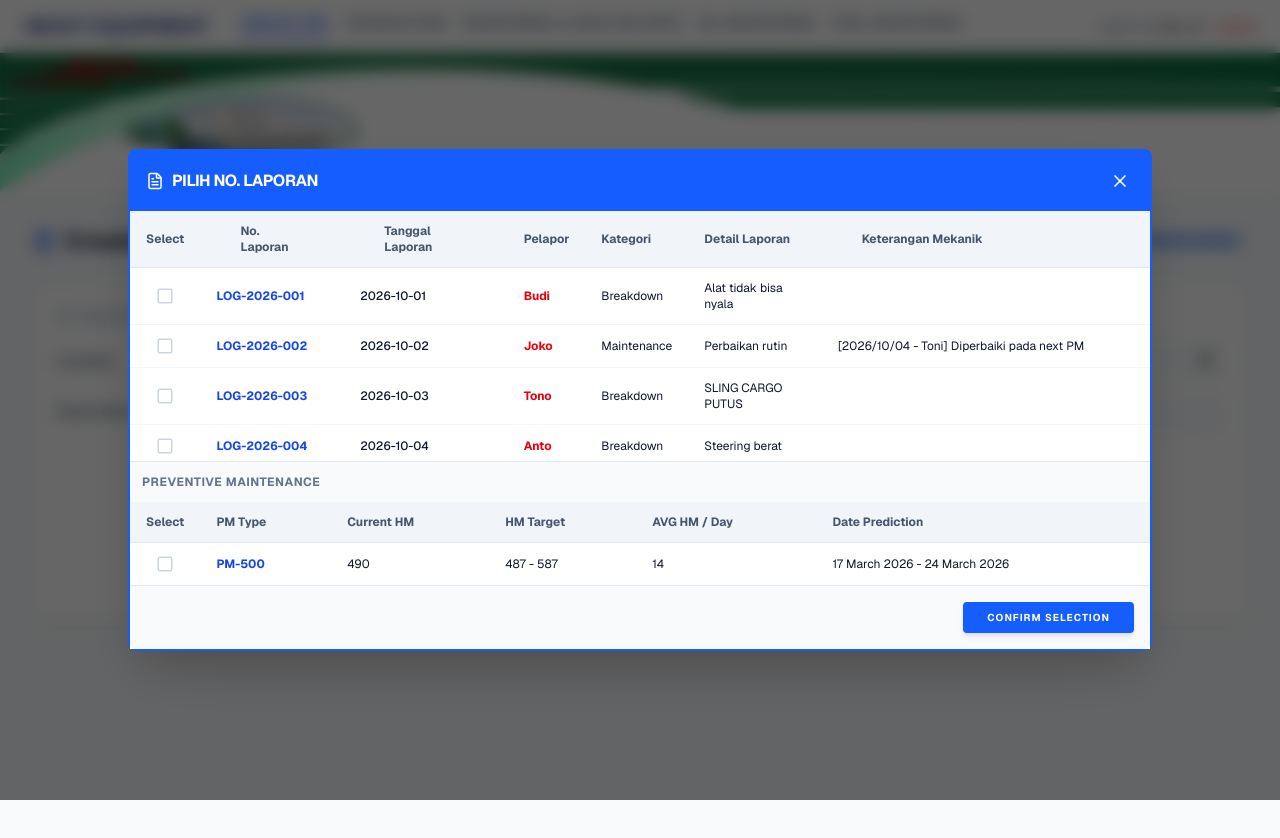
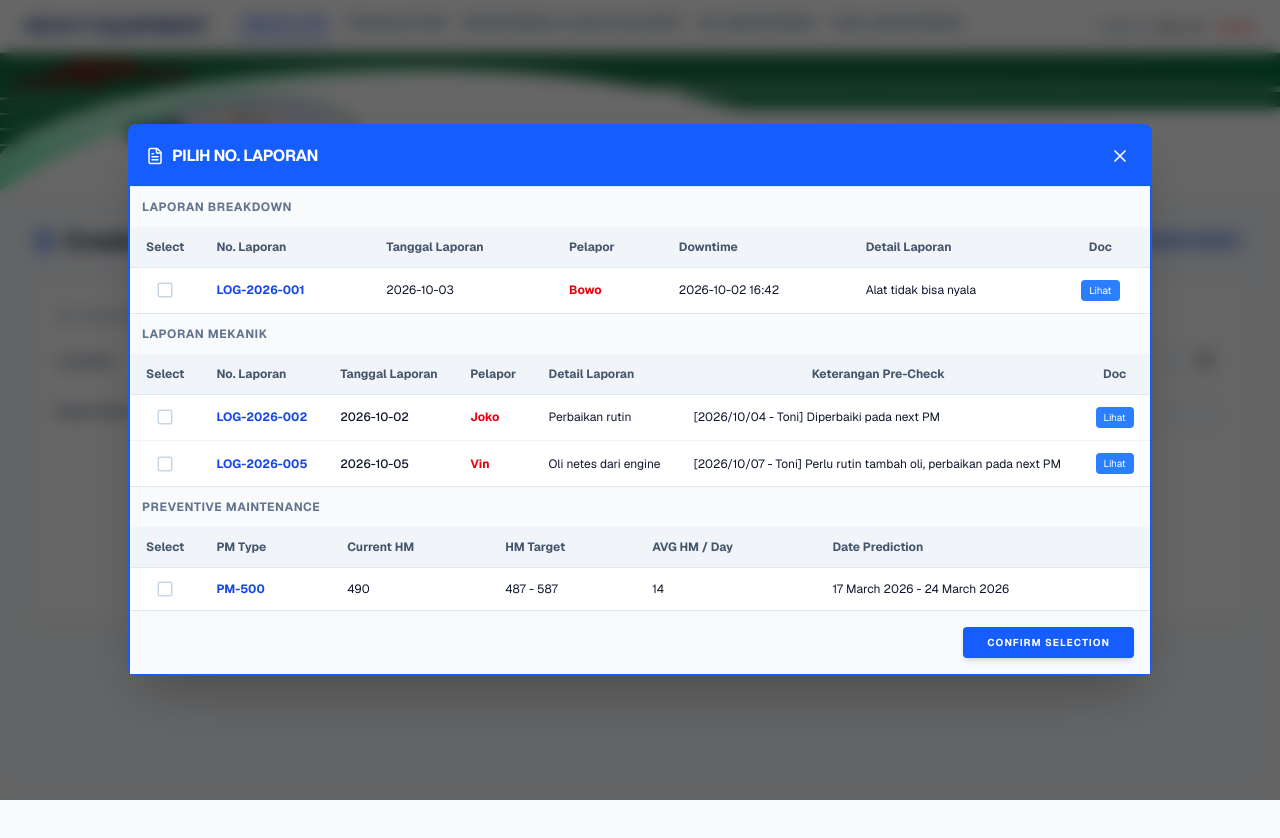
Before and after one commit to ChristopherLouisT/Mockup-HVE, a Next.js app in the folder mockup-hve/: page /spk in a window 1280 px wide. Both pictures are taken after a click on the element "Pilih Laporan / PM...". Shown: the top 838 px of the page. Built offline with nearby package versions, Linux system fonts and the light colour scheme.

Commit message:
Update 7.1 - 7.4 Laporan Breakdown + Documentation

```diff
--- a/mockup-hve/components/CreateSPK.tsx
+++ b/mockup-hve/components/CreateSPK.tsx
@@ -1,8 +1,6 @@
 "use client";
 import { useState} from 'react';
-import {
-  Save, X, Settings, FileText, CheckSquare, Square
-} from 'lucide-react';
+import { Save, X, Settings, FileText, CheckSquare, Square } from 'lucide-react';
 import { useRouter } from "next/navigation";
 
 const CreateSPK = () => {
@@ -15,22 +13,24 @@ const CreateSPK = () => {
   // --- Laporan Selection State ---
   const [isLaporanModalOpen, setIsLaporanModalOpen] = useState(false);
   const [selectedLaporan, setSelectedLaporan] = useState<string[]>([]);
-  const laporanMasterList = [
-    { id: "LOG-2026-001", date: "2026-10-01", reporter: "Budi", category: "Breakdown", details: "Alat tidak bisa nyala", notes: "" },
-    { id: "LOG-2026-002", date: "2026-10-02", reporter: "Joko", category: "Maintenance", details: "Perbaikan rutin", notes: "[2026/10/04 - Toni] Diperbaiki pada next PM" },
-    { id: "LOG-2026-003", date: "2026-10-03", reporter: "Tono", category: "Breakdown", details: "SLING CARGO PUTUS", notes: "" },
-    { id: "LOG-2026-004", date: "2026-10-04", reporter: "Anto", category: "Breakdown", details: "Steering berat", notes: "" },
-    { id: "LOG-2026-005", date: "2026-10-05", reporter: "Vin", category: "Maintenance", details: "Oli netes dari engine", notes: "[2026/10/07 - Toni] Perlu rutin tambah oli, perbaikan pada next PM" }
+  const [isDocOpen, setIsDocOpen] = useState(false);
+  const [selectedDoc, setSelectedDoc] = useState<any>(null);
+
+  const laporanBreakdownList = [
+    { id: "LOG-2026-001", date: "2026-10-03", downtime: "2026-10-02 16:42", reporter: "Bowo", details: "Alat tidak bisa nyala"},
+  ];
+  const laporanMekanikList = [
+    { id: "LOG-2026-002", date: "2026-10-02", reporter: "Joko", details: "Perbaikan rutin", notes: "[2026/10/04 - Toni] Diperbaiki pada next PM" },
+    { id: "LOG-2026-005", date: "2026-10-05", reporter: "Vin", details: "Oli netes dari engine", notes: "[2026/10/07 - Toni] Perlu rutin tambah oli, perbaikan pada next PM" }
   ];
   const pmMasterList = [
-    {
-      id: "PM-500",
-      currentHM: 490,
-      hmTarget: "487 - 587",
-      avgHM: 14,
-      datePrediction: "17 March 2026 - 24 March 2026"
-    }
+    { id: "PM-500", currentHM: 490, hmTarget: "487 - 587", avgHM: 14, datePrediction: "17 March 2026 - 24 March 2026"}
   ];
+
+  const openDocumentation = (data: any) => {
+    setSelectedDoc(data);
+    setIsDocOpen(true);
+  };
 
   // PM Selection
   const [selectedPM, setSelectedPM] = useState<string[]>([]);
@@ -158,40 +158,102 @@ const CreateSPK = () => {
       {/* --- LAPORAN POPUP MODAL --- */}
       {isLaporanModalOpen && (
         <div className="fixed inset-0 bg-black/60 backdrop-blur-sm flex items-center justify-center z-[60] p-4">
-          <div className="bg-white rounded-lg shadow-2xl w-full max-w-5xl max-h-[85vh] flex flex-col border-2 border-blue-600">
+          <div className="bg-white rounded-lg shadow-2xl w-full max-w-5xl max-h-[100vh] flex flex-col border-2 border-blue-600">
             <div className="p-4 bg-blue-600 text-white flex justify-between items-center">
               <h2 className="font-bold uppercase tracking-tight flex items-center gap-2"><FileText size={18} /> Pilih No. Laporan</h2>
               <button onClick={() => setIsLaporanModalOpen(false)} className="hover:bg-blue-700 rounded-full p-1"><X size={20} /></button>
             </div>
 
-            {/* Laporan Table */}
-            <div className="overflow-auto max-h-[250px]">
+            {/* Laporan Breakdown Table */}
+            <div className="border-t border-slate-200">
+              <div className="p-3 bg-slate-50 font-bold text-xs uppercase tracking-wider text-slate-500">
+                Laporan Breakdown
+              </div>
+
+              <div className="overflow-auto max-h-[200px]">
                 <table className="w-full text-left text-xs border-collapse">
                   <thead className="bg-slate-100 text-slate-600 font-bold border-b border-slate-200">
                     <tr>
                       <th className="px-4 py-3 text-center w-12">Select</th>
-                    <th className="px-10 py-3">No. Laporan</th>
-                    <th className="px-10 py-3">Tanggal Laporan</th>
+                      <th className="px-4 py-3">No. Laporan</th>
+                      <th className="px-4 py-3">Tanggal Laporan</th>
                       <th className="px-4 py-3">Pelapor</th>
-                    <th className="px-4 py-3">Kategori</th>
+                      <th className="px-4 py-3">Downtime</th>
                       <th className="px-4 py-3">Detail Laporan</th>
-                    <th className="px-10 py-3">Keterangan Mekanik</th>
+                      <th className="px-4 py-3 text-center">Doc</th>
                     </tr>
                   </thead>
                   <tbody className="divide-y divide-slate-100">
-                  {laporanMasterList.map((lap) => (
+                    {laporanBreakdownList.map((lb) => (
+                      <tr
+                        key={lb.id}
+                        onClick={() => toggleLaporanSelection(lb.id)}
+                        className={`cursor-pointer hover:bg-blue-50 transition-colors ${
+                          selectedLaporan.includes(lb.id) ? 'bg-blue-50/50' : ''
+                        }`}>
+                        <td className="px-4 py-3 text-center">
+                          {selectedLaporan.includes(lb.id)
+                            ? <CheckSquare size={18} className="text-blue-600 mx-auto" />
+                            : <Square size={18} className="text-slate-300 mx-auto" />
+                          }
+                        </td>
+                        <td className="px-4 py-3 font-bold text-blue-700">{lb.id}</td>
+                        <td className="px-4 py-3">{lb.date}</td>
+                        <td className="px-4 py-3 text-red-600 font-bold">{lb.reporter}</td>
+                        <td className="px-4 py-3">{lb.downtime}</td>
+                        <td className="px-4 py-3">{lb.details}</td>
+                        <td className="px-4 py-3 text-center">
+                          <button onClick={(e) => { e.stopPropagation(); openDocumentation(lb);}}
+                            className="bg-blue-500 text-white px-2 py-1 rounded text-[10px] hover:bg-blue-700 transition-colors">
+                            Lihat
+                          </button>
+                        </td>
+                      </tr>
+                    ))}
+                  </tbody>
+                </table>
+              </div>
+
+            </div>
+
+            {/* Laporan Table */}
+            <div className="border-t border-slate-200">
+              <div className="p-3 bg-slate-50 font-bold text-xs uppercase tracking-wider text-slate-500">
+                  Laporan Mekanik
+                </div>
+              <div className="overflow-auto max-h-[150px]">
+                <table className="w-full text-left text-xs border-collapse">
+                  <thead className="bg-slate-100 text-slate-600 font-bold border-b border-slate-200">
+                    <tr>
+                      <th className="px-4 py-3 text-center w-12">Select</th>
+                      <th className="px-4 py-3">No. Laporan</th>
+                      <th className="px-4 py-3">Tanggal Laporan</th>
+                      <th className="px-4 py-3">Pelapor</th>
+                      <th className="px-4 py-3">Detail Laporan</th>
+                      <th className="px-4 py-3 text-center">Keterangan Pre-Check</th>
+                      <th className="px-4 py-3 text-center">Doc</th>
+                    </tr>
+                  </thead>
+                  <tbody className="divide-y divide-slate-100">
+                    {laporanMekanikList.map((lap) => (
                       <tr key={lap.id} onClick={() => toggleLaporanSelection(lap.id)} className={`cursor-pointer hover:bg-blue-50 transition-colors ${selectedLaporan.includes(lap.id) ? 'bg-blue-50/50' : ''}`}>
                         <td className="px-4 py-3 text-center">{selectedLaporan.includes(lap.id) ? <CheckSquare size={18} className="text-blue-600 mx-auto" /> : <Square size={18} className="text-slate-300 mx-auto" />}</td>
                         <td className="px-4 py-3 font-bold text-blue-700">{lap.id}</td>
                         <td className="px-4 py-3 font-medium">{lap.date}</td>
                         <td className="px-4 py-3 text-red-600 font-bold">{lap.reporter}</td>
-                      <td className="px-4 py-3">{lap.category}</td>
                         <td className="px-4 py-3">{lap.details}</td>
                         <td className="px-4 py-3">{lap.notes}</td>
+                        <td className="px-4 py-3 text-center">
+                          <button onClick={(e) => { e.stopPropagation(); openDocumentation(lap);}}
+                            className="bg-blue-500 text-white px-2 py-1 rounded text-[10px] hover:bg-blue-700 transition-colors">
+                            Lihat
+                          </button>
+                        </td>
                       </tr>
                     ))}
                   </tbody>
                 </table>
+              </div>
             </div>
 
             {/* Preventive Maintenance Table */}
@@ -238,9 +300,65 @@ const CreateSPK = () => {
               </div>
 
             </div>
+
             <div className="p-4 bg-slate-50 border-t border-slate-200 flex justify-end gap-3">
               <button onClick={() => setIsLaporanModalOpen(false)} className="px-6 py-2 bg-blue-600 text-white rounded text-[10px] font-bold uppercase tracking-widest hover:bg-blue-700 shadow-md">Confirm Selection</button>
             </div>
+          </div>
+        </div>
+      )}
+
+      {isDocOpen && selectedDoc && (
+        <div className="fixed inset-0 bg-black/60 flex items-center justify-center z-[70]">
+          <div className="bg-white w-[600px] rounded-lg shadow-xl overflow-hidden">
+
+            <div className="bg-slate-900 text-white p-4 flex justify-between items-center">
+              <h2 className="font-bold text-sm">Documentation</h2>
+              <button className='bg-slate-600 hover:bg-slate-700 rounded-lg p-1' onClick={() => setIsDocOpen(false)}>
+                <X size={18} />
+              </button>
+            </div>
+
+            <div className="p-5 text-sm space-y-3">
+
+              <div>
+                <span className="font-bold">No Laporan:</span> {selectedDoc.id}
+              </div>
+
+              <div>
+                <span className="font-bold">Tanggal:</span> {selectedDoc.date}
+              </div>
+
+              <div>
+                <span className="font-bold">Pelapor:</span> {selectedDoc.reporter}
+              </div>
+
+              <div>
+                <span className="font-bold">Detail:</span> {selectedDoc.details}
+              </div>
+
+              {/* khusus breakdown */}
+              {selectedDoc.downtime && (
+                <div>
+                  <span className="font-bold">Downtime:</span> {selectedDoc.downtime}
+                </div>
+              )}
+
+              {/* khusus mekanik */}
+              {selectedDoc.notes && (
+                <div>
+                  <span className="font-bold">Notes:</span> {selectedDoc.notes}
+                </div>
+              )}
+
+            </div>
+
+            <div className="p-4 bg-slate-50 flex justify-end">
+              <button onClick={() => setIsDocOpen(false)} className="px-4 py-2 bg-blue-500 text-white rounded text-xs hover:bg-blue-700 transition-colors">
+                Close
+              </button>
+            </div>
+
           </div>
         </div>
       )}
```
Lines whose indentation alone changed are shown as unchanged.
